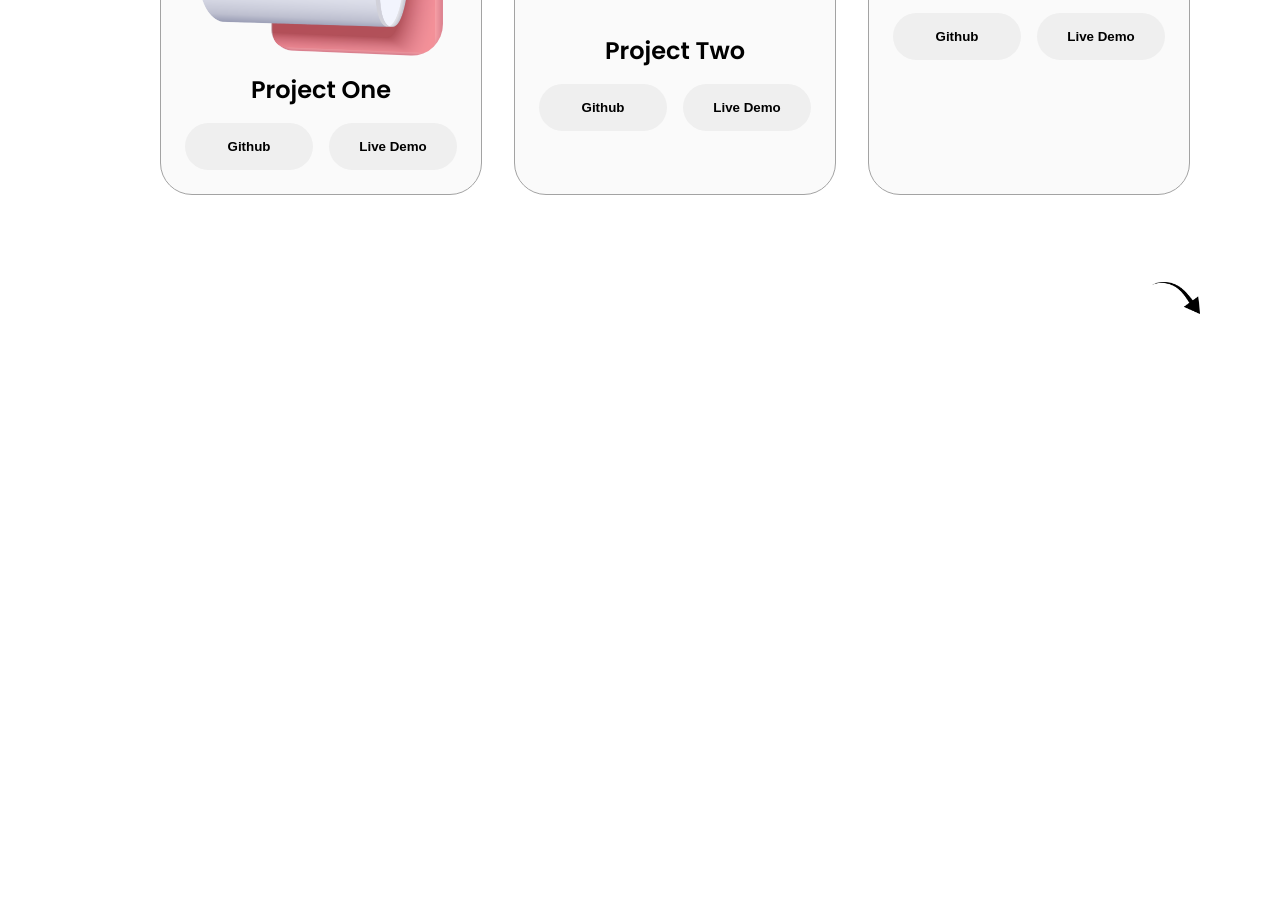
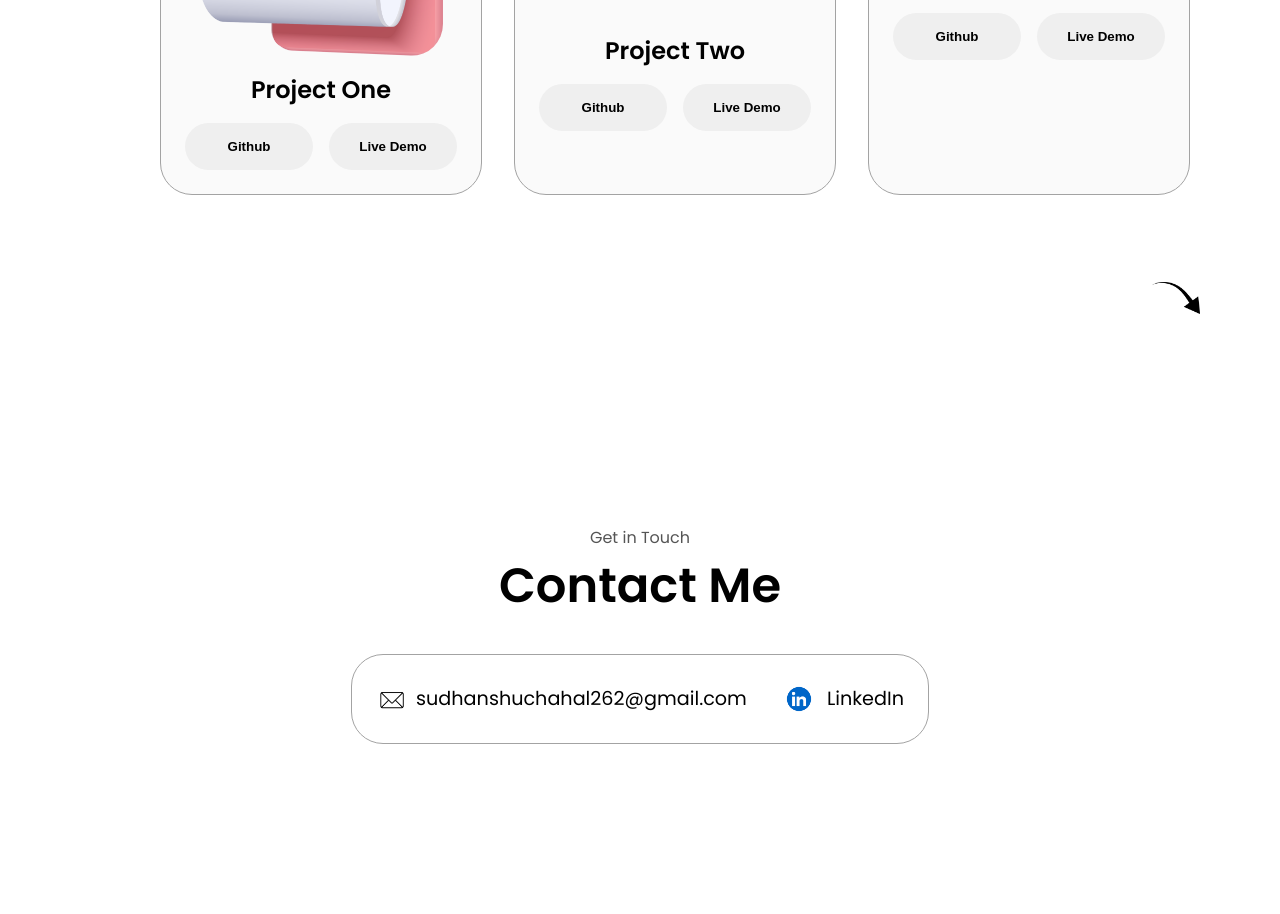
Before and after one commit to SudhanshuChahal/html-css-js-portfolio, a plain HTML site: page index.html in a window 1280 px wide. Shown: the part 2726-3640 px from the top of the page. Before the commit the page ends 3080 px from the top, so only its background shows below. Drawn offline with Linux system fonts and the light colour scheme.

Commit message:
contact section done

```diff
--- a/index.html
+++ b/index.html
@@ -334,6 +334,28 @@
                 onclick="location.href='./#contact'"
             />
         </section>
+        <section id="contact">
+            <p class="section__text__p1">Get in Touch</p>
+            <h1 class="title">Contact Me</h1>
+            <div class="contact-info-upper-container">
+                <div class="contact-info-container">
+                    <img
+                        src="./assets/email.png"
+                        alt="Email icon"
+                        class="icon contact-icon"
+                    />
+                    <p><a href="mailto:sudhanshuchahal262@gmail.com">sudhanshuchahal262@gmail.com</a></p>
+                </div>
+                <div class="contact-info-container">
+                    <img
+                        src="./assets/linkedin.png"
+                        alt="LinkedIn icon"
+                        class="icon contact-icon linkedin-icon"
+                    />
+                    <p><a href="https://www.linkedin.com/in/sudhanshu-chahal-895280230">LinkedIn</a></p>
+                </div>
+            </div>
+        </section>
         <script src="script.js"></script>
     </body>
 </html>
--- a/style.css
+++ b/style.css
@@ -379,3 +379,43 @@ article .icon {
     color: black;
     border-color: rgb(163,163,163);
 }
+
+/* CONTACT SECTION */
+
+#contact {
+    display: flex;
+    justify-content: center;
+    flex-direction: column;
+    height: 70vh;
+}
+
+.contact-info-upper-container{
+    display: flex;
+    justify-content: center;
+    border-radius: 2rem;
+    border: rgb(53, 53, 53) 0.1rem solid;
+    border-color: rgb(163,163,163);
+    background: (250, 250, 250);
+    margin: 2rem auto;
+    padding: 0.5rem;
+}
+
+.contact-info-container{
+    display: flex;
+    align-items: center;
+    justify-content: center;
+    gap: 0.5rem;
+    margin: 1rem;
+}
+
+.contact-info-container p{
+    font-size: larger;
+}
+
+.contact-icon{
+    cursor: default;
+}
+
+.linkedin-icon{
+    height: 2.5rem;
+}
```
